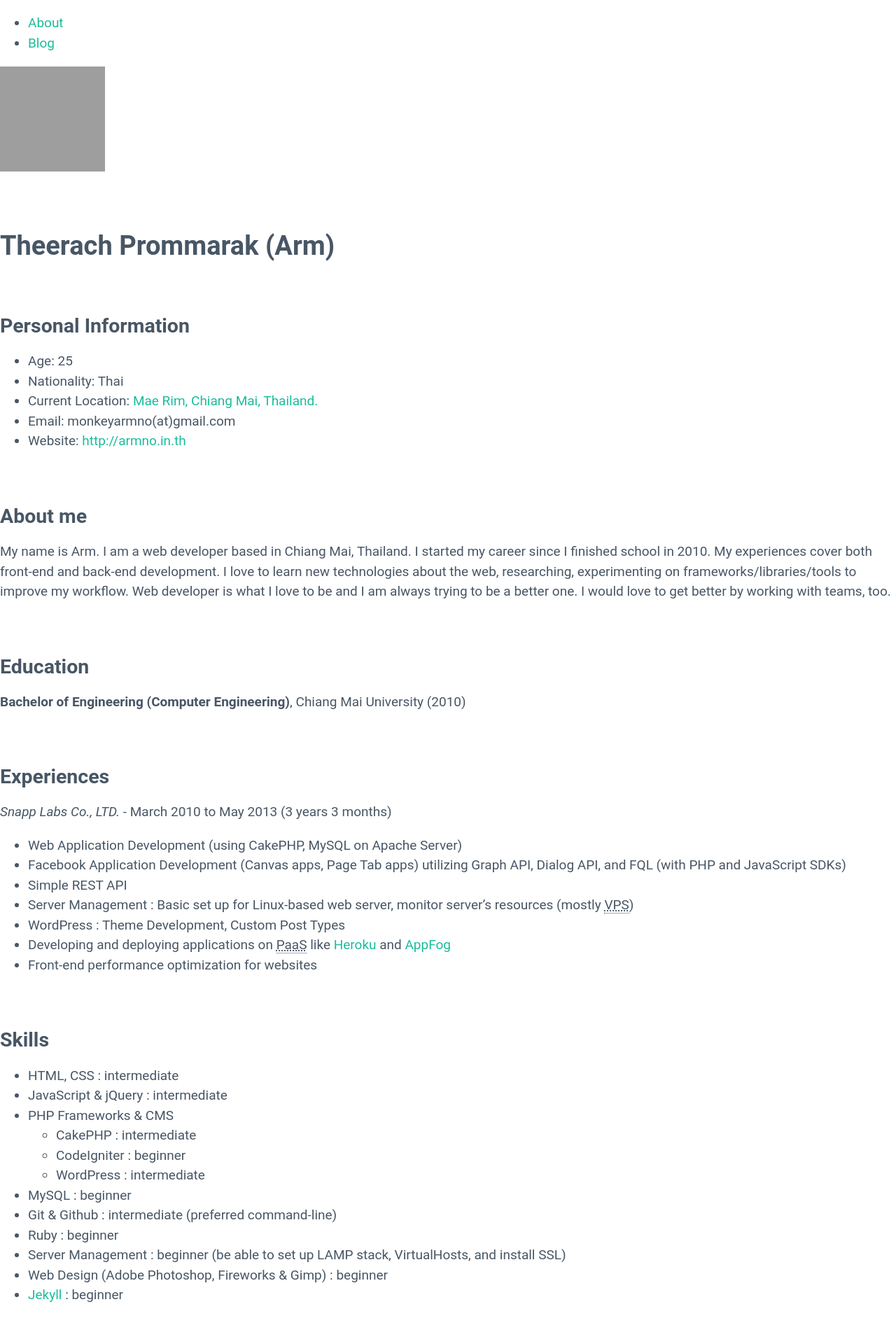
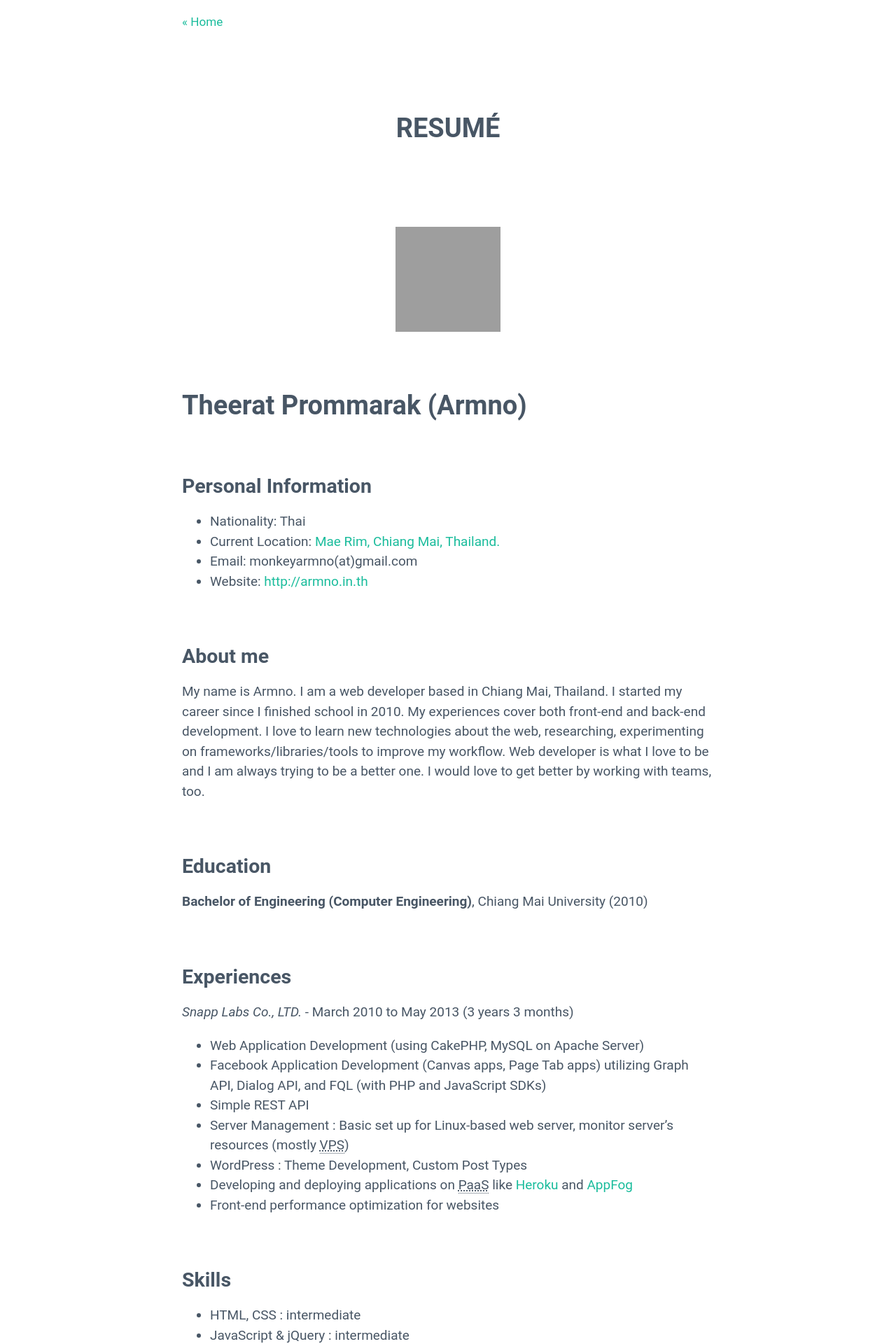
Before and after one commit to armno/armno.github.io, a Jekyll site: the page built from resume/index.html, in a window 1280 px wide. Shown: the top 1920 px of the page at 70% size. Built offline with Jekyll 4.4.1, drawn with Linux system fonts in a browser that asks for light colours; some of the changed text lies outside the part shown; grey boxes are pictures that could not be loaded.

Commit message:
clean up

```diff
--- a/_layouts/default.html
+++ b/_layouts/default.html
@@ -26,17 +26,17 @@
 
     <!-- open graph meta tags -->
     {% if paginator.next_page == 2 %}
-    <meta property="og:title" content="{{ site.theme.title }}">
-    <meta property="og:description" content="{{ site.theme.description }}">
-    <meta property="og:image" content="{{ site.theme.avatar }}">
+    <meta property="og:title" content="{{ site.title }}">
+    <meta property="og:description" content="{{ site.description }}">
+    <meta property="og:image" content="{{ site.avatar }}">
     {% else %}
     <meta property="og:title" content="{{ page.title }}">
     <meta property="og:description" content="{{ page.description }}">
     <meta property="og:image" content="{{ page.thumbnail }}">
     {% endif %}
 
-    <meta property="og:url" content="{{ site.url }}{{ page.url }}/">
-    <meta property="og:site_name" content="Armno.in.th">
+    <meta property="og:url" content="{{ site.url }}{{ page.url }}">
+    <meta property="og:site_name" content="{{ site.title }}">
     <meta property="fb:admins" content="1007588651">
     <meta property="og:type" content="website">
 
@@ -45,7 +45,7 @@
     <meta name="twitter:site" content="@armno">
     <meta name="twitter:domain" content="{{ site.url }}">
     <meta name="twitter:creator" content="@armno">
-    <meta name="twitter:url" content="{{ site.url }}{{ page.url }}/">
+    <meta name="twitter:url" content="{{ site.url }}{{ page.url }}">
     <meta name="twitter:title" content="{{ page.title }}">
     <meta name="twitter:description" content="{{ page.description }}">
 
--- a/css/main.scss
+++ b/css/main.scss
@@ -22,10 +22,6 @@ body {
   margin-right: auto;
 }
 
-img {
-  max-width: 100%;
-}
-
 h1,
 h2,
 h3,
@@ -41,17 +37,6 @@ h3 ~ h4 {
 h1 {
   font-size: 2rem;
   line-height: 1.15;
-
-  &.post-title {
-    max-width: 80%;
-    margin-top: 0;
-    margin-left: auto;
-    margin-right: auto;
-  }
-
-  &.page-title {
-    text-transform: uppercase;
-  }
 }
 
 h2 {
@@ -65,6 +50,10 @@ h3 {
 
 h4 {
   font-size: 1rem;
+}
+
+img {
+  max-width: 100%;
 }
 
 a {
@@ -125,6 +114,33 @@ pre > code {
   font-size: 1em;
 }
 
+// helpers
+.text-center {
+  text-align: center;
+}
+
+// layout
+.container {
+  max-width: $max-width;
+  padding-right: 1rem;
+  padding-left: 1rem;
+  margin-left: auto;
+  margin-right: auto;
+}
+
+// titles
+.post-title {
+  max-width: 80%;
+  margin-top: 0;
+  margin-left: auto;
+  margin-right: auto;
+}
+
+.page-title {
+  text-transform: uppercase;
+}
+
+// code blocks
 .highlight {
   background: #f4f4f4;
   border-left: 12px solid rgba(72,86,101,0.2);
@@ -135,19 +151,36 @@ pre > code {
   }
 }
 
-// helpers
-.text-center {
-  text-align: center;
+// posts
+.nav-post {
+  padding-top: 1rem;
+  padding-bottom: 1rem;
+  font-size: 0.9rem;
+
+  .has-cover-photo & {
+    a {
+      color: #fff;
+    }
+  }
 }
 
-.container {
-  max-width: $max-width;
-  padding-right: 1rem;
-  padding-left: 1rem;
-  margin-left: auto;
-  margin-right: auto;
+.post-header {
+  display: flex;
+  flex-direction: column;
+  justify-content: center;
+  min-height: 260px;
+
+  .has-cover-photo & {
+    color: #fff;
+    margin-bottom: 4rem;
   }
 
+  .page-jumbo & {
+    padding-bottom: 4rem;
+  }
+}
+
+// published dates / times
 .publish-date {
   font-size: 0.8rem;
   color: rgba(72, 86, 101, 0.8);
@@ -168,38 +201,6 @@ pre > code {
 
   .has-cover-photo & {
     color: rgba(255, 255, 255, 0.9);
-  }
-}
-
-// posts
-.nav-post {
-  padding-top: 1rem;
-  padding-bottom: 1rem;
-  // background-color: rgba(255, 99, 71, 0.1); // green + 0.1
-  font-size: 0.9rem;
-
-  .has-cover-photo & {
-    a {
-      color: #fff;
-    }
-  }
-}
-
-.post-header {
-  display: flex;
-  flex-direction: column;
-  justify-content: center;
-  // margin-top: 2rem;
-  // margin-bottom: 3rem;
-  min-height: 260px;
-
-  .has-cover-photo & {
-    color: #fff;
-    margin-bottom: 4rem;
-  }
-
-  .page-jumbo & {
-    padding-bottom: 4rem;
   }
 }
 
@@ -264,7 +265,8 @@ pre > code {
   height: 40px;
   border-radius: 40px;
   overflow: hidden;
-  margin-left: 12px; // FIX ME
+  margin-left: 0.75em;
+  font-size: 0.8rem;
   position: relative;
   top: 3px;
 }
@@ -289,9 +291,9 @@ pre > code {
   padding: 0;
   display: flex;
   align-items: center;
+}
 
-  // FIXME
-  li {
+.home-menu-item {
   display: inline-block;
 
   a {
@@ -299,7 +301,6 @@ pre > code {
     font-size: 0.8rem;
     padding: 0.75em;
     color: #fff;
-    }
   }
 }
 
@@ -331,10 +332,8 @@ pre > code {
 }
 
 .home-social-icons {
-  // margin-top: 2rem;
   font-size: 1.3rem;
 
-  // FIX ME
   a {
     color: #fff;
     display: inline-block;
@@ -359,7 +358,6 @@ pre > code {
     font-weight: normal;
   }
 
-  // @FIXME
   .publish-time {
     text-transform: initial;
     font-weight: normal;
@@ -368,7 +366,6 @@ pre > code {
     margin-bottom: 0;
   }
 
-  // @FIXME
   .tags-list-inline {
     margin-top: 0.5em;
   }
--- a/index.html
+++ b/index.html
@@ -11,10 +11,10 @@ layout: default
     </a>
 
     <ul class="home-menu">
-      <li>
+      <li class="home-menu-item">
         <a href="/about">About</a>
       </li>
-      <li>
+      <li class="home-menu-item">
         <a href="/blog">Blog</a>
       </li>
     </ul>
--- a/resume/index.html
+++ b/resume/index.html
@@ -1,28 +1,18 @@
 ---
-layout: default
+layout: post
 title: Resumé
 description: My name is Arm. I am a web developer based in Chiang Mai, Thailand. I started my career since 2010. My experiences cover both front-end and back-end development.
 hide: true
 ---
 
-<header class="site-header">
-  <a class="logo" href="/"></a>
-  <nav>
-    <ul>
-      <li><a href="/about">About</a></li>
-      <li><a href="/blog">Blog</a></li>
-    </ul>
-  </nav>
-</header>
-
-<div class="resume-gravatar">
+<div class="resume-gravatar text-center">
   <img src="http://www.gravatar.com/avatar/2b94fcf4614d1a468cc00c21612fea46?s=150" alt="My Gravatar Profile">
 </div>
-<h1 class="resume-title">Theerach Prommarak (Arm)</h1>
+
+<h1 class="resume-title">Theerat Prommarak (Armno)</h1>
 
 <h2 class="resume-section-title">Personal Information</h2>
 <ul>
-  <li>Age: 25</li>
   <li>Nationality: Thai</li>
   <li>Current Location: <a href="https://maps.google.com/maps?q=Mae+Rim+Chiang+Mai+Thailand&hl=en&sll=37.0625,-95.677068&sspn=57.641503,66.533203&oq=Mae+Rim+&t=h&hnear=Mae+Rim+District,+Chiang+Mai,+Thailand&z=11" target="_blank">Mae Rim, Chiang Mai, Thailand.</a></li>
   <li>Email: monkeyarmno(at)gmail.com</li>
@@ -30,7 +20,7 @@ hide: true
 </ul>
 
 <h2 class="resume-section-title">About me</h2>
-<p>My name is Arm. I am a web developer based in Chiang Mai, Thailand. I started my career since I finished school in 2010. My experiences cover both front-end and back-end development. I love to learn new technologies about the web, researching, experimenting on frameworks/libraries/tools to improve my workflow. Web developer is what I love to be and I am always trying to be a better one. I would love to get better by working with teams, too.</p>
+<p>My name is Armno. I am a web developer based in Chiang Mai, Thailand. I started my career since I finished school in 2010. My experiences cover both front-end and back-end development. I love to learn new technologies about the web, researching, experimenting on frameworks/libraries/tools to improve my workflow. Web developer is what I love to be and I am always trying to be a better one. I would love to get better by working with teams, too.</p>
 
 <h2 class="resume-section-title">Education</h2>
 <p><strong>Bachelor of Engineering (Computer Engineering)</strong>, Chiang Mai University (2010)</p>
@@ -91,8 +81,4 @@ hide: true
 <h2 class="resume-section-title">Status</h2>
 <p>Not available for hire.</p>
 
-<small>Latest update: July 2013</small>
-
-<footer class="pure-u-1 site-footer">
-  <p>2013 - ArmNo.in.th</p>
-</footer>
+<small>Last update: July 2013</small>
```
Also changed, not shown: about/index.md (+1 -0 lines). Lines whose indentation alone changed are shown as unchanged.
